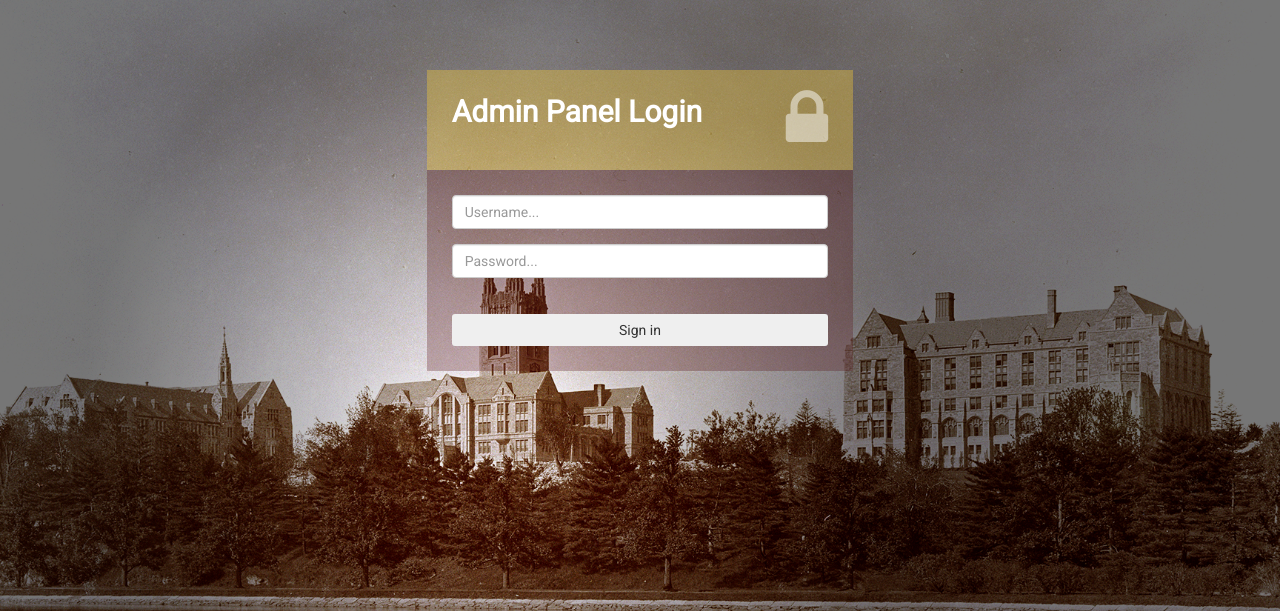
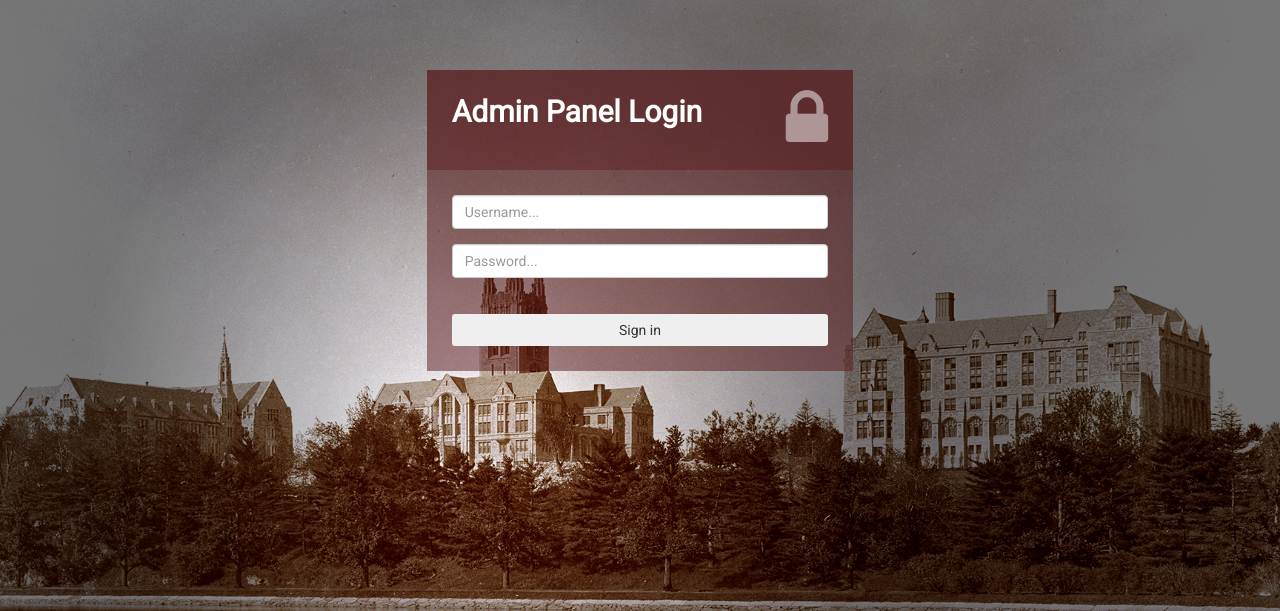
Before and after one commit to evanotero/project-happening, a PHP site: page /adminpanel/index.php in a window 1280 px wide. Shown: the top 611 px of the page. Run offline with PHP 8.4, Linux system fonts and the light colour scheme; some libraries are stand-ins or nearby versions.

Commit message:
Admin Login Form background adjusted

```diff
--- a/css/main.css
+++ b/css/main.css
@@ -635,7 +635,7 @@ a:hover .underline
 
     text-align: left;
 
-    background: rgba(254, 209, 54, .35);
+    background: rgba(87, 22, 25, .7);
 }
 
 .form-top-left
@@ -678,7 +678,7 @@ a:hover .underline
 
     text-align: left;
 
-    background: rgba(87, 22, 25, .3);
+    background: rgba(87, 22, 25, .5);
 }
 
 .form-bottom form textarea
```
